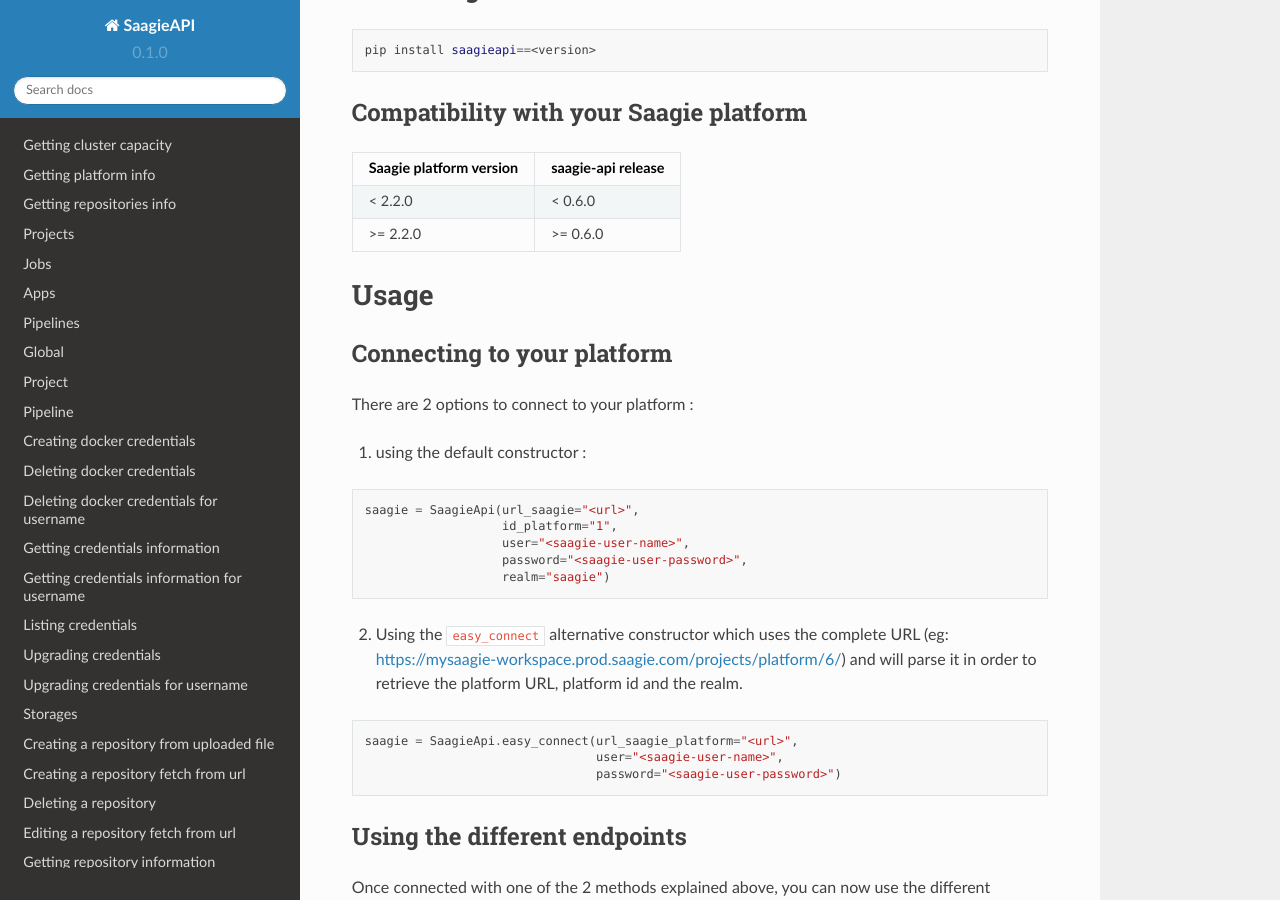
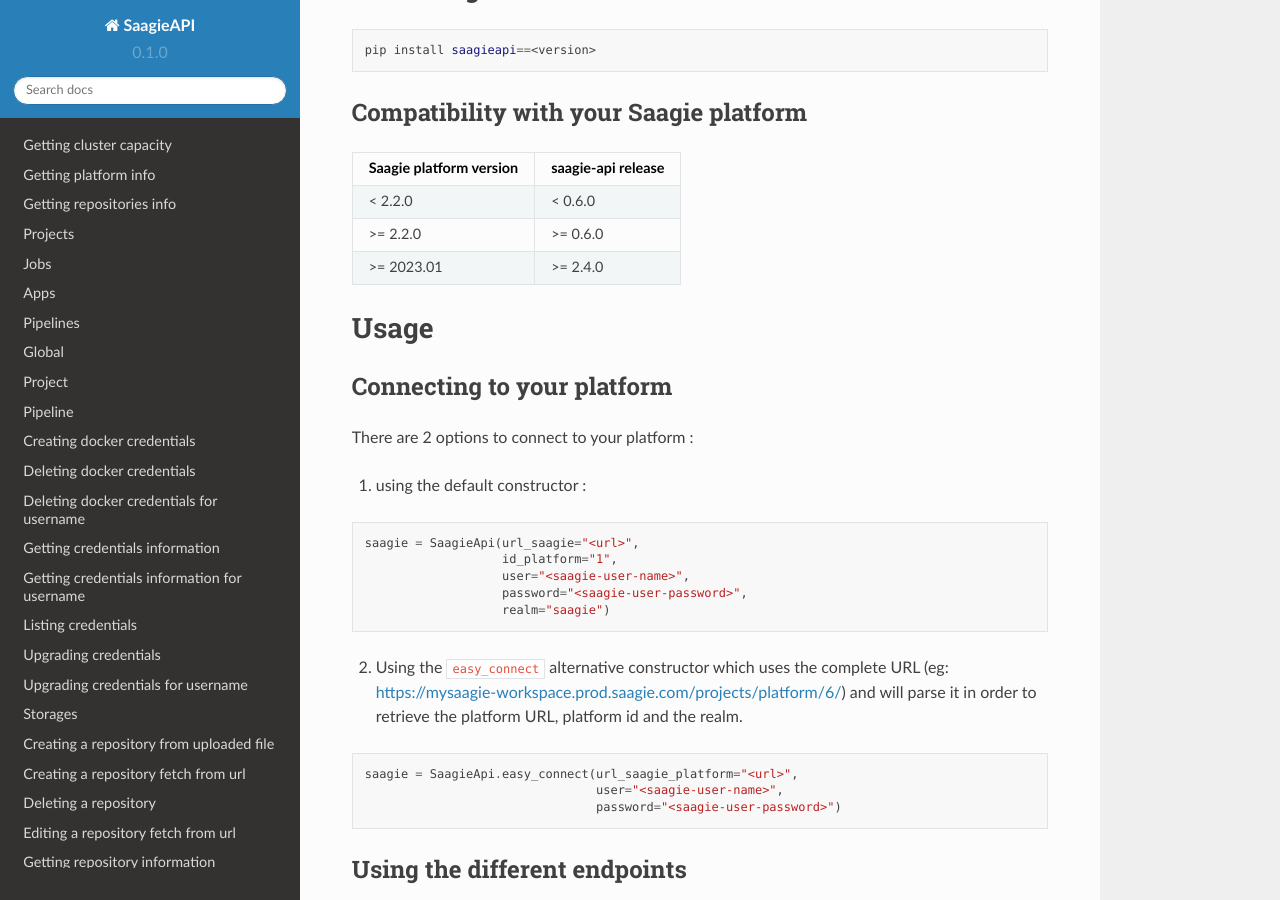
Before and after one commit to saagie/api-saagie, a Sphinx documentation site: the page built from docs/index.rst, in a window 1280 px wide and 900 px high, scrolled down 2505 px. Built offline with Sphinx 7.4.7 and the Read the Docs theme 2.0.0, drawn with Linux system fonts in a browser that asks for light colours.

Commit message:
add version compatibility in the doc

```diff
--- a/docs/README.rst
+++ b/docs/README.rst
@@ -27,6 +27,7 @@
 =========================== ======================
 < 2.2.0                     < 0.6.0
 >= 2.2.0                    >= 0.6.0
+>= 2023.01                  >= 2.4.0
 =========================== ======================
 
 Usage
--- a/docs/index.rst
+++ b/docs/index.rst
@@ -37,6 +37,7 @@
 =========================== ======================
 < 2.2.0                     < 0.6.0
 >= 2.2.0                    >= 0.6.0
+>= 2023.01                  >= 2.4.0
 =========================== ======================
 
 Usage
```
Also changed, not shown: README.md (+1 -0 lines).
